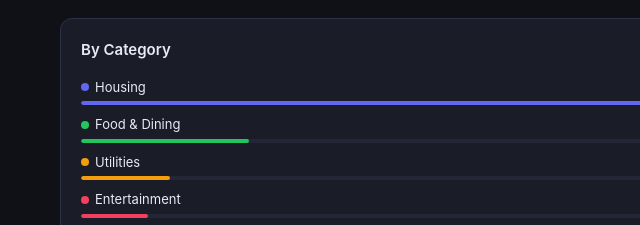
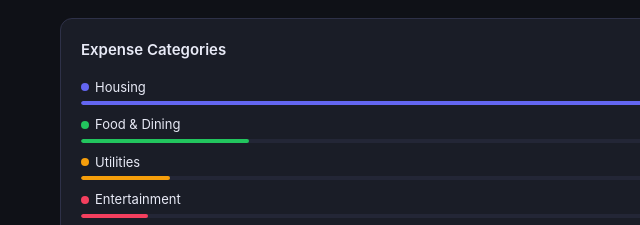
Before and after one commit to LukaisSciandra/balances, a website: page index.html in a window 1280 px wide. Shown: the part 2449-2674 px from the top of the page, 0-640 px from the left. Drawn offline with Linux system fonts and the light colour scheme.

Commit message:
Update index.html
Expense categories

```diff
--- a/index.html
+++ b/index.html
@@ -121,7 +121,7 @@
       <!-- Category Breakdown -->
       <section class="charts-row">
         <div class="card breakdown-card">
-          <h2 class="card-title">By Category</h2>
+          <h2 class="card-title">Expense Categories</h2>
           <div id="categoryBreakdown" class="category-list">
             <p class="empty-msg">No transactions yet.</p>
           </div>
```
